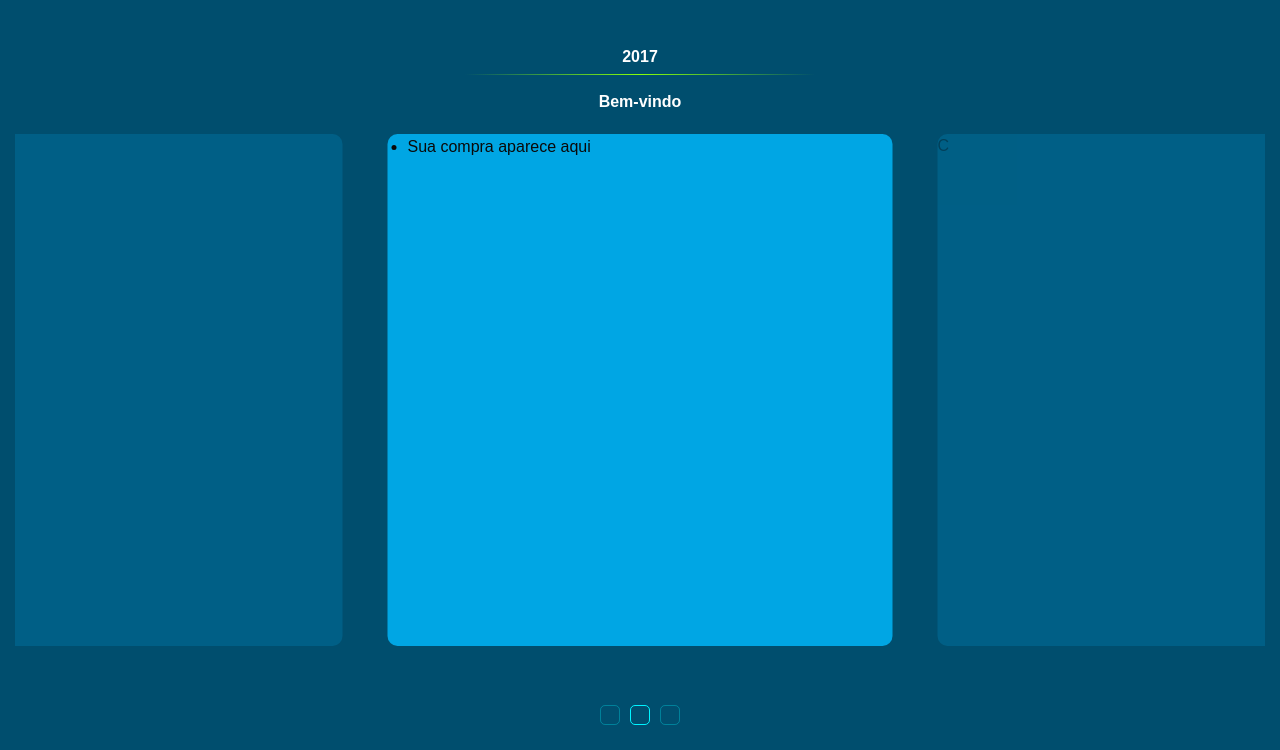
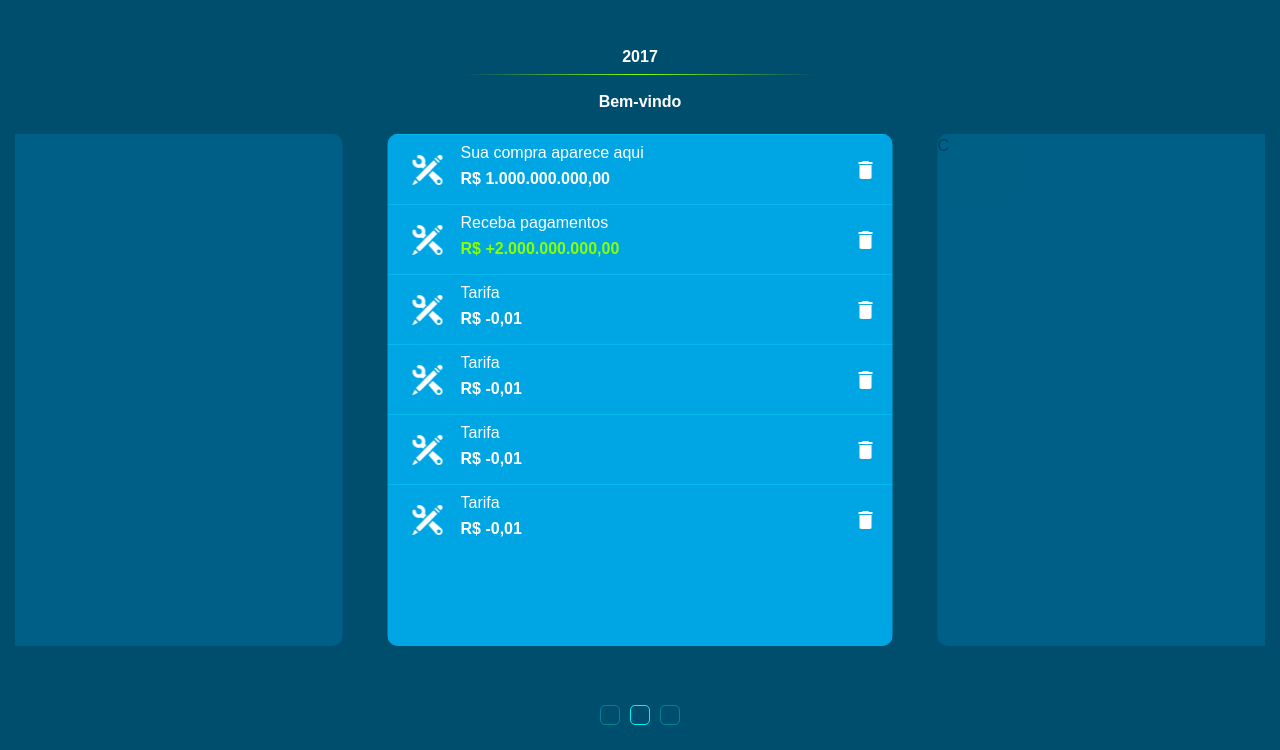
Before and after one commit to juliosampaio/balance, a website built with webpack: page public/index.html in a window 1280 px wide. Shown: the part 50-800 px from the top of the page. Built offline with nearby package versions, Linux system fonts and the light colour scheme; files whose address does not match are found by name; a web font is replaced by a local one.

Commit message:
Add list layot and styles

```diff
--- a/public/index.html
+++ b/public/index.html
@@ -30,7 +30,96 @@
             <section id="left" class="slide previous">A</section>
             <section id="center" class="slide active">
               <ul class="list">
-                <li>Sua compra aparece aqui</li>
+                <li>
+                  <div class="details">
+                    <div class="category">
+                      <span class="bg-icon_category hide-for-small-only"></span>
+                      <span class="category-name hide-for-medium">categoria</span>
+                    </div>
+                    <div class="transaction">
+                      <div class="title">Sua compra aparece aqui</div>
+                      <div class="value">R$ 1.000.000.000,00</div>
+                    </div>
+                  </div>
+                  <div class="actions">
+                    <button type="button" class="bg-icon_delete"></button>
+                  </div>
+                </li>
+                <li>
+                  <div class="details">
+                    <div class="category">
+                      <span class="bg-icon_category hide-for-small-only"></span>
+                      <span class="category-name hide-for-medium">categoria</span>
+                    </div>
+                    <div class="transaction">
+                      <div class="title">Receba pagamentos</div>
+                      <div class="value positive">R$ +2.000.000.000,00</div>
+                    </div>
+                  </div>
+                  <div class="actions">
+                    <button type="button" class="bg-icon_delete"></button>
+                  </div>
+                </li>
+                <li>
+                  <div class="details">
+                    <div class="category">
+                      <span class="bg-icon_category hide-for-small-only"></span>
+                      <span class="category-name hide-for-medium">categoria</span>
+                    </div>
+                    <div class="transaction">
+                      <div class="title">Tarifa</div>
+                      <div class="value">R$ -0,01</div>
+                    </div>
+                  </div>
+                  <div class="actions">
+                    <button type="button" class="bg-icon_delete"></button>
+                  </div>
+                </li>
+                <li>
+                  <div class="details">
+                    <div class="category">
+                      <span class="bg-icon_category hide-for-small-only"></span>
+                      <span class="category-name hide-for-medium">categoria</span>
+                    </div>
+                    <div class="transaction">
+                      <div class="title">Tarifa</div>
+                      <div class="value">R$ -0,01</div>
+                    </div>
+                  </div>
+                  <div class="actions">
+                    <button type="button" class="bg-icon_delete"></button>
+                  </div>
+                </li>
+                <li>
+                  <div class="details">
+                    <div class="category">
+                      <span class="bg-icon_category hide-for-small-only"></span>
+                      <span class="category-name hide-for-medium">categoria</span>
+                    </div>
+                    <div class="transaction">
+                      <div class="title">Tarifa</div>
+                      <div class="value">R$ -0,01</div>
+                    </div>
+                  </div>
+                  <div class="actions">
+                    <button type="button" class="bg-icon_delete"></button>
+                  </div>
+                </li>
+                <li>
+                  <div class="details">
+                    <div class="category">
+                      <span class="bg-icon_category hide-for-small-only"></span>
+                      <span class="category-name hide-for-medium">categoria</span>
+                    </div>
+                    <div class="transaction">
+                      <div class="title">Tarifa</div>
+                      <div class="value">R$ -0,01</div>
+                    </div>
+                  </div>
+                  <div class="actions">
+                    <button type="button" class="bg-icon_delete"></button>
+                  </div>
+                </li>
               </ul>
             </section>
             <section id="right" class="slide next">C</section>
--- a/src/assets/sass/app.sass
+++ b/src/assets/sass/app.sass
@@ -12,3 +12,4 @@
 @import 'global/typography'
 @import 'components/header'
 @import 'components/carousel'
+@import 'components/list'
--- a/src/assets/sass/components/_carousel.sass
+++ b/src/assets/sass/components/_carousel.sass
@@ -21,7 +21,7 @@ main
       background: $slides-background
       width: 505px
       height: 512px
-      overflow: hidden
+      overflow-y: scroll
       @include breakpoint(small only)
         width: 90vw
         height: 95%
--- a/src/assets/sass/components/_header.sass
+++ b/src/assets/sass/components/_header.sass
@@ -38,3 +38,10 @@ header
     border: 0
     height: 1px
     background-image: linear-gradient(to right, rgba(0, 0, 0, 0), rgba(136, 255, 9, 1), rgba(0, 0, 0, 0))
+
+::-webkit-scrollbar
+    width: 0px
+    background: transparent
+
+::-webkit-scrollbar-thumb
+    background: #FF0000
--- /dev/null
+++ b/src/assets/sass/components/_list.sass
@@ -0,0 +1,46 @@
+ul.list
+  margin: 0
+  padding: 0
+  list-style: none
+  width: 100%
+  height: 100%
+  li
+    display: flex
+    padding: 5px
+    height: 70px
+    @include breakpoint(small only)
+      height: 100px
+    color: white
+    border-top: 1px solid #00BAEB
+    .details
+      display: flex
+      flex: 1 1 auto
+      overflow: hidden
+      @include breakpoint(small only)
+        flex-direction: column
+      .category
+        display: flex
+        align-items: center
+        width: 68px
+        padding-left: 20px
+        font-weight: bold
+        @include breakpoint(small only)
+          padding-left: 0
+          margin-bottom: 10px
+      .title
+        overflow: hidden
+        white-space: nowrap
+        text-overflow: ellipsis
+      .value
+        font-weight: bold
+        &.positive
+          color: #89FF07
+    .actions
+      display: flex
+      align-items: center
+      width: 68px
+      padding-right: 15px
+      @include breakpoint(small only)
+        padding-bottom: 25px
+      flex: 0 0 auto
+      justify-content: flex-end
```
